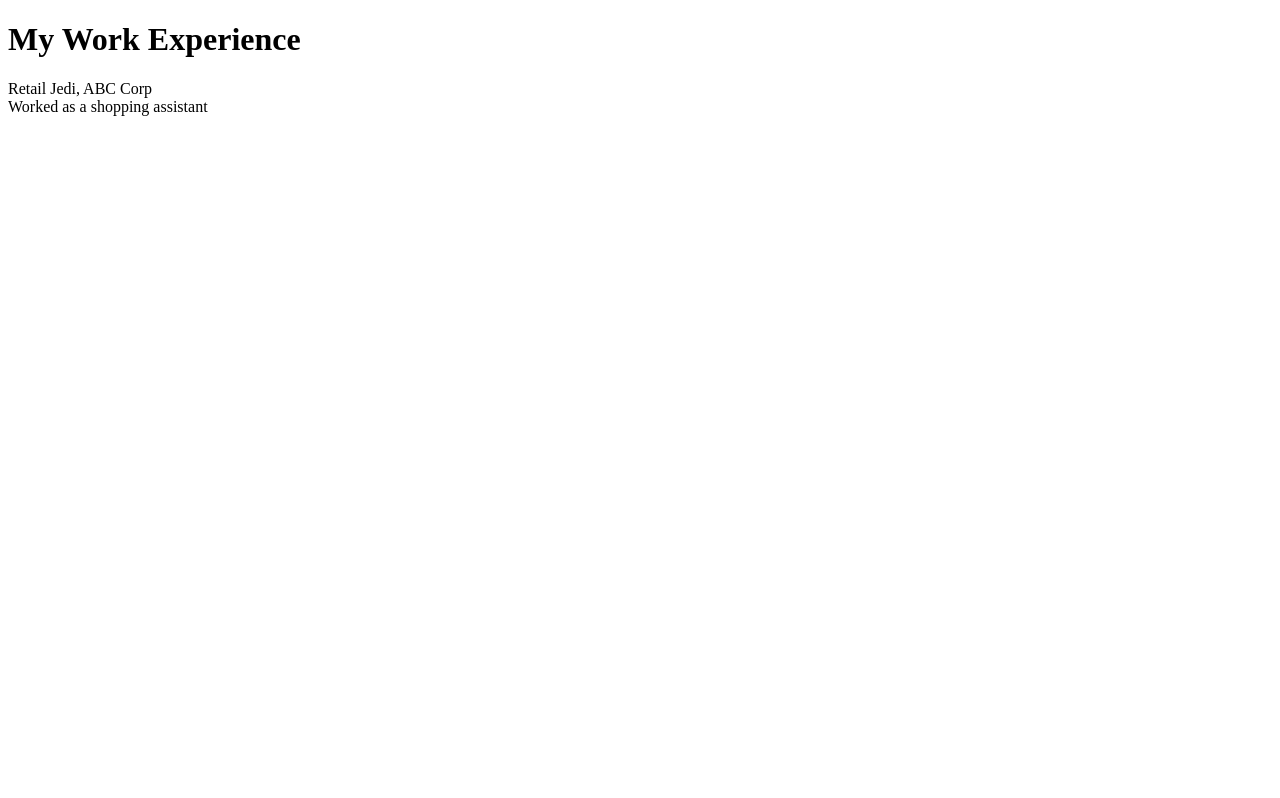
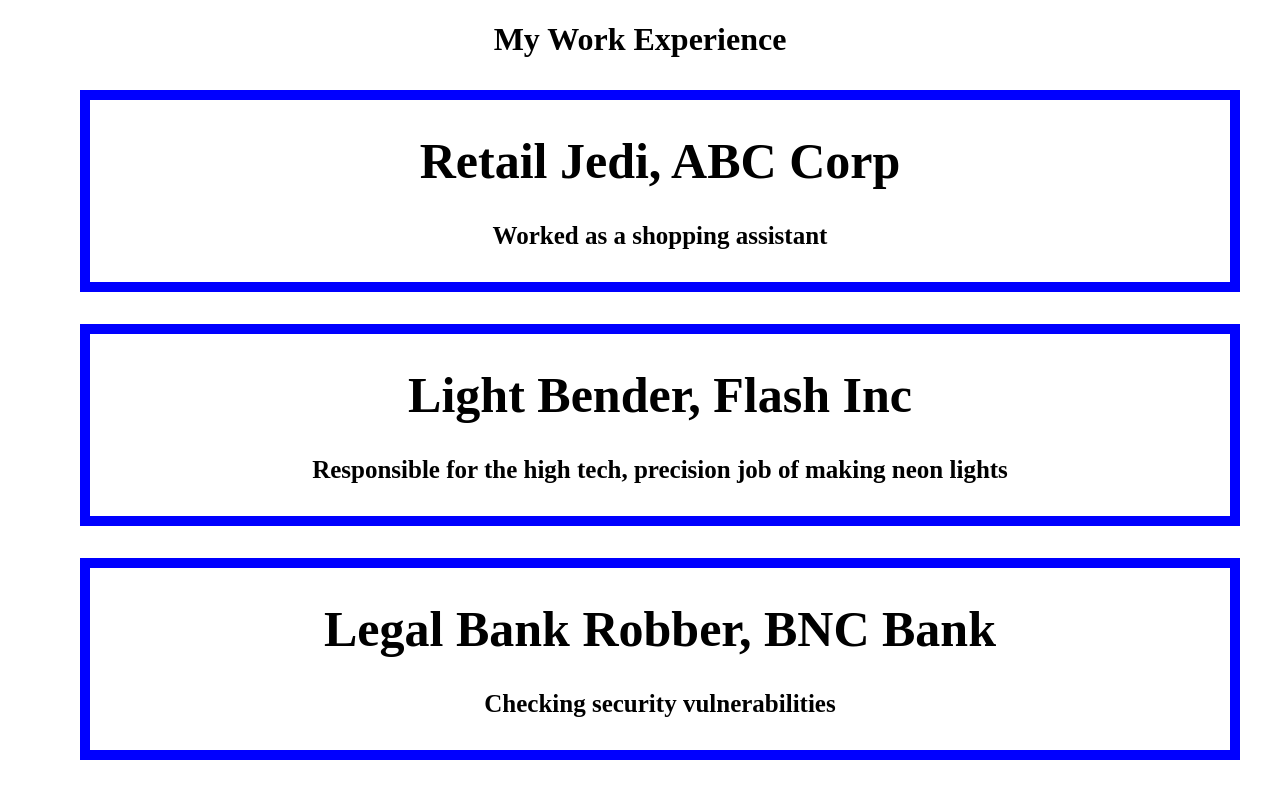
Before and after one commit to RobBerger/l02-assignment-FSWD1054, a React (Create React App) app: page / in a window 1280 px wide. Built offline with nearby package versions, Linux system fonts and the light colour scheme; the HTML template or start-up script is replaced by a standard one.

Commit message:
finilized project

```diff
--- a/src/App.js
+++ b/src/App.js
@@ -3,12 +3,19 @@ import experience from './Experience.js';
 import './Experience.css';
 
 function App() {
-  let myExperience = experience[0]
+  let experienceList = experience.map( (myExperience) => {
+    return (
+    <li class = 'listItem'>
+      <div class = 'title'>{myExperience.jobTitle}, {myExperience.companyName}</div>
+      <div class = 'descript'>{myExperience.description}</div>
+    </li>
+    )})
   return (
     <div className="App">
       <h1>My Work Experience</h1>
-      <div>{myExperience.jobTitle}, {myExperience.companyName}</div>
-      <div>{myExperience.description}</div>
+
+      <ul>{experienceList}</ul>
+
     </div>
   );
 }
--- a/src/Experience.css
+++ b/src/Experience.css
@@ -0,0 +1,24 @@
+* {
+    text-align: center;
+}
+
+.listItem {
+    border: solid 10px blue;
+    margin: 2rem;
+}
+
+li {
+    list-style: none;
+}
+
+.title {
+    font-weight: bold;
+    font-size: 50px;
+    margin: 2rem;
+}
+
+.descript {
+    font-weight: bold;
+    font-size: 25px;
+    margin: 2rem;
+}
```
